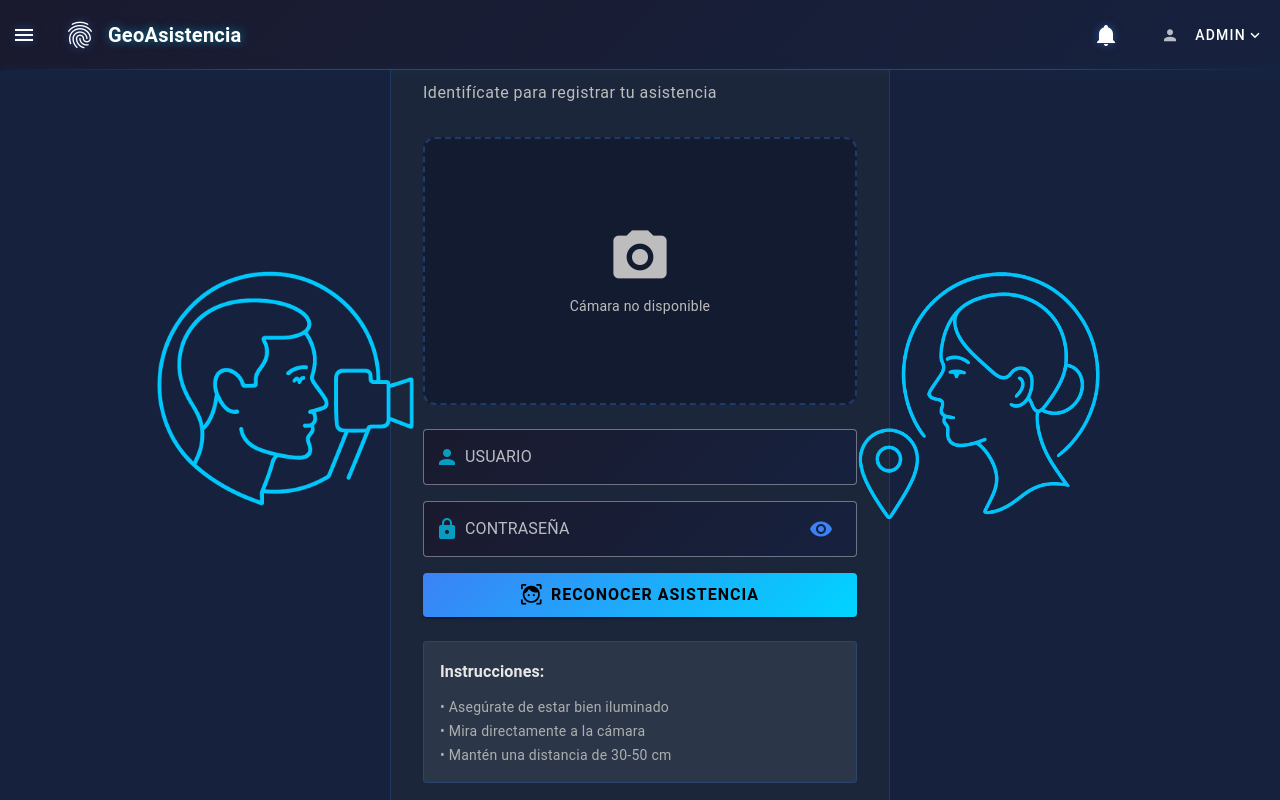
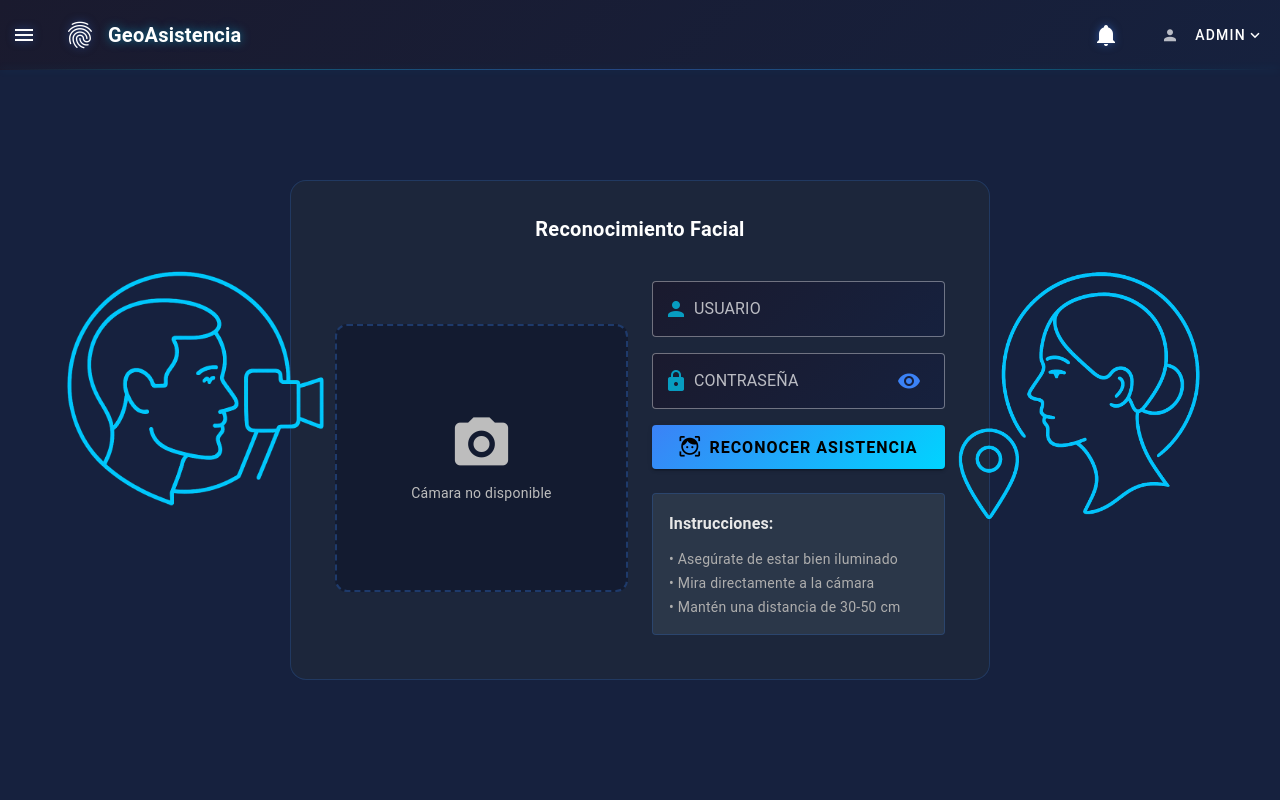
Before and after one commit to AndyM2023/geoasistencia, a Vue app in the folder admin-frontend/: page / in a window 1280 px wide. Built offline with nearby package versions, Linux system fonts and the light colour scheme.

Commit message:
reconocimiento3

```diff
--- a/admin-frontend/src/views/Recognition.vue
+++ b/admin-frontend/src/views/Recognition.vue
@@ -11,19 +11,21 @@
       <v-col cols="12" class="d-flex align-center justify-center">
         <v-card class="recognition-card" elevation="0">
           <v-card-text class="pa-8">
-            <h2 class="text-h4 font-weight-bold text-white mb-2">Reconocimiento Facial</h2>
-            <p class="text-body-1 text-grey-lighten-1 mb-8">
-              Identifícate para registrar tu asistencia
-            </p>
+            <h2 class="text-h6 font-weight-bold text-white mb-6 text-center">Reconocimiento Facial</h2>
 
-            <!-- Área de la cámara -->
-            <div class="camera-area mb-6">
+            <v-row>
+              <!-- Columna izquierda: Cámara -->
+              <v-col cols="12" md="6" class="d-flex align-center justify-center">
+                <div class="camera-area">
                   <div class="camera-placeholder d-flex align-center justify-center">
                     <v-icon size="64" color="grey-lighten-1">mdi-camera</v-icon>
                     <p class="text-body-2 text-grey-lighten-1 mt-2">Cámara no disponible</p>
                   </div>
                 </div>
+              </v-col>
 
+              <!-- Columna derecha: Formulario -->
+              <v-col cols="12" md="6">
                 <!-- Formulario de reconocimiento -->
                 <v-form @submit.prevent="handleRecognition" class="recognition-form">
                   <v-text-field
@@ -124,6 +126,8 @@
                 </div>
               </v-card-text>
             </v-card>
+              </v-col>
+            </v-row>
           </v-card-text>
         </v-card>
       </v-col>
@@ -233,11 +237,11 @@ export default {
 }
 
 .left-image {
-  left: 130px;
+  left: 40px;
 }
 
 .right-image {
-  right: 150px;
+  right: 50px;
 }
 
 
@@ -249,8 +253,9 @@ export default {
   backdrop-filter: blur(10px);
   border: 1px solid rgba(59, 130, 246, 0.2);
   border-radius: 16px;
-  max-width: 500px;
+  max-width: 700px;
   width: 100%;
+  margin-top: 60px;
 }
 
 .camera-area {
@@ -259,6 +264,8 @@ export default {
   border-radius: 12px;
   padding: 2rem;
   text-align: center;
+  width: 100%;
+  max-width: 400px;
 }
 
 .camera-placeholder {
```
Lines whose indentation alone changed are shown as unchanged.
